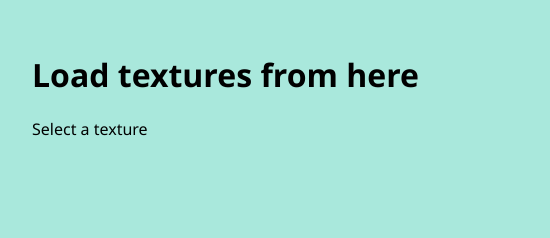
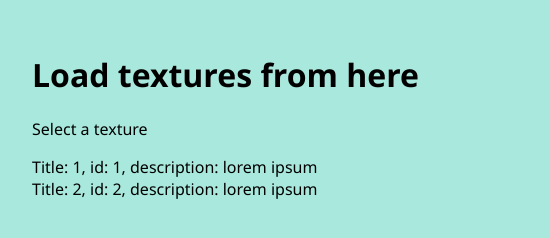
Before and after one commit to half-real-SCRACX/SEA-Loader, an Electron app: page sea-loader/src/loadTextures.html in a window 550 px wide. Drawn offline with Linux system fonts and the light colour scheme; no server answers.

```diff
--- a/sea-loader/src/TextureLoader.js
+++ b/sea-loader/src/TextureLoader.js
@@ -1,3 +1,32 @@
 const loadBtn = document.getElementById('loadBtn');
 
 const { remote } = require('electron');
+
+
+// get available textures from GitHub
+
+function getInfo(){
+    var data = [
+        {
+            "id":"1",
+            "Title":"1",
+            "description":"lorem ipsum",
+            "URL":"example.com/1"
+        },
+        {
+            "id":"2",
+            "Title":"2",
+            "description":"lorem ipsum",
+            "URL":"example.com/2"
+        }
+        ]
+    var root = document.getElementById('container');
+
+    for( var key in data ){
+    element = '<div> Title: ' + data[key].Title +
+        ', id: ' + data[key].id +
+        ', description: '+ data[key].description+
+        '</div>';
+    root.innerHTML += element;
+    }
+}
--- a/sea-loader/src/loadTextures.html
+++ b/sea-loader/src/loadTextures.html
@@ -7,13 +7,10 @@
     <script defer src="TextureLoader.js"></script>
     <script defer src="index.js"></script>
   </head>
-  <body>
+  <body onload="getInfo()">
     <h1>Load textures from here</h1>
     <p>Select a texture</p>
 
-    <div class="container">
-
-    </div>
-
+    <div id="container"></div>
   </body>
 </html>
```
